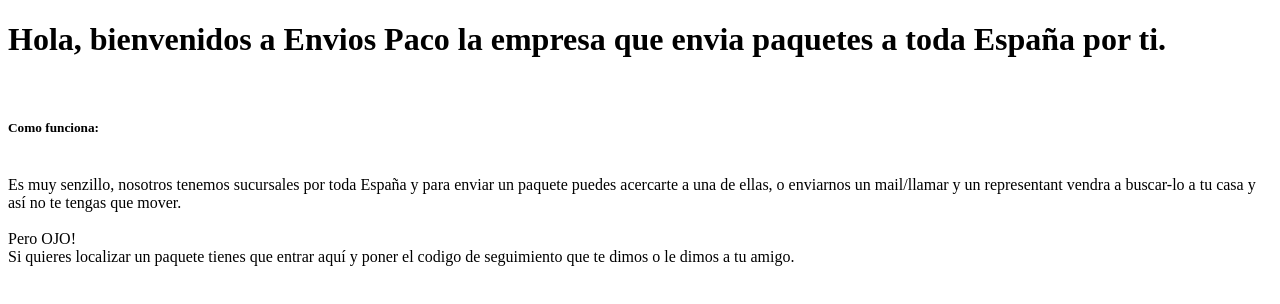
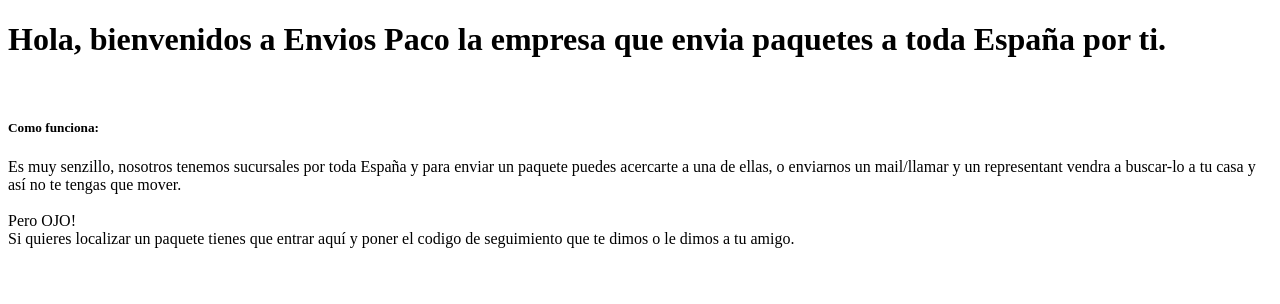
Before and after one commit to jordibernaolagil/awe, a plain HTML site: page awe.html in a window 1280 px wide. Drawn offline with Linux system fonts and the light colour scheme.

Commit message:
Update awe.html

```diff
--- a/awe.html
+++ b/awe.html
@@ -6,7 +6,7 @@
     <body>
             <!-- El estilo: h1 tiene que ser lo más grande, luego p1 > p2 ya que p2 es la explicación de p1, p33 tiene que estar en negrita ya que es un aviso. -->
             <h1> Hola, bienvenidos a Envios Paco la empresa que envia paquetes a toda España por ti.</h1><br>
-            <h5> Como funciona:</h5><br>
+            <h5> Como funciona:</h5>
             <p2> Es muy senzillo, nosotros tenemos sucursales por toda España y para enviar un paquete puedes acercarte a una de ellas, o enviarnos un mail/llamar y un representant vendra a buscar-lo a tu casa y así no te tengas que mover.</p2><br>
             <br>
             <p33> Pero OJO!</p33><br>
```
